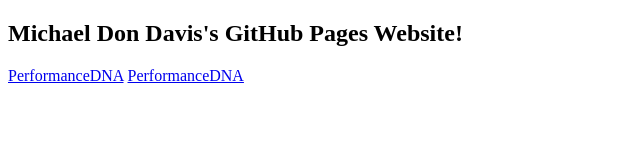
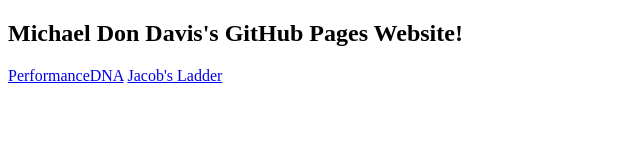
Before and after one commit to mdd228/mdd228.github.io, a plain HTML site: page index.html in a window 1280 px wide. Shown: the full height of the page, 0-640 px from the left. Drawn offline with Linux system fonts and the light colour scheme.

Commit message:
save after learning how to push files this afternoon

```diff
--- a/index.html
+++ b/index.html
@@ -63,6 +63,6 @@
         <link rel="stylesheet" type="text/css" href="/" media="print" />
         <script src="" async defer></script>
         <a href="www.performancedna.net">PerformanceDNA</a>
-        <a href="www.performancedna.net/pdnaMeta.html">PerformanceDNA</a>
+        <a href="www.performancedna.net/pdnaMeta.html">Jacob's Ladder</a>
     </body>
 </html>
```
